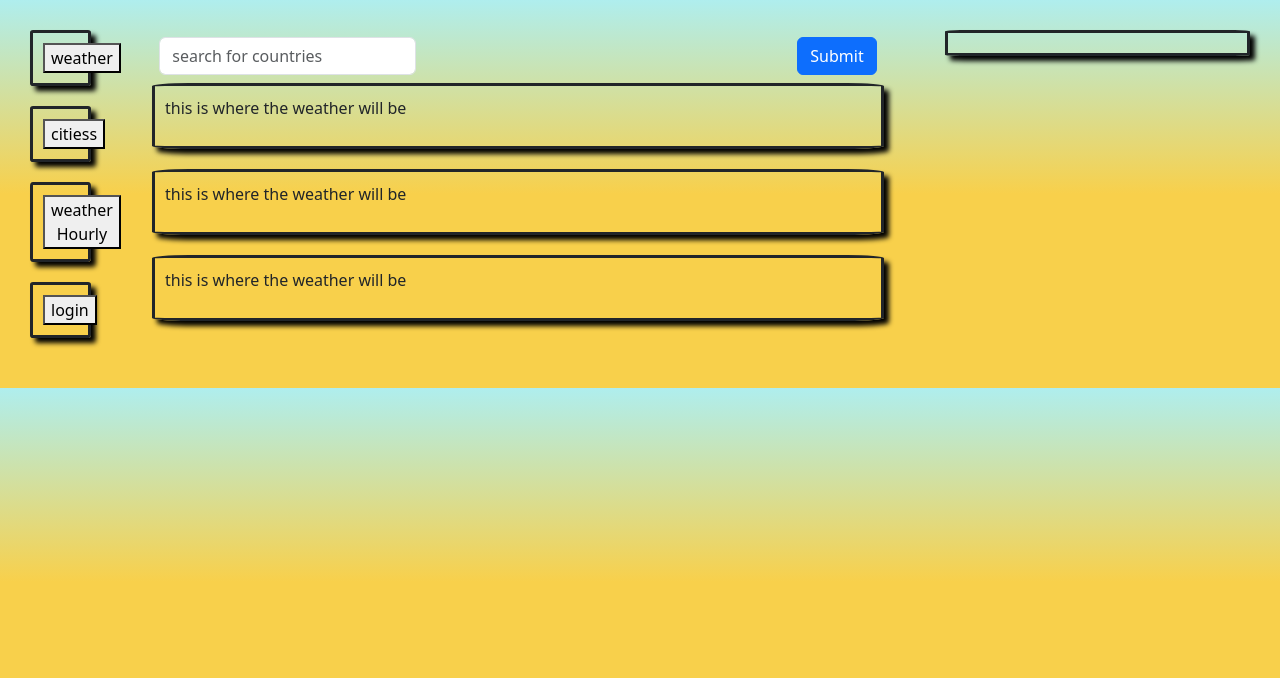
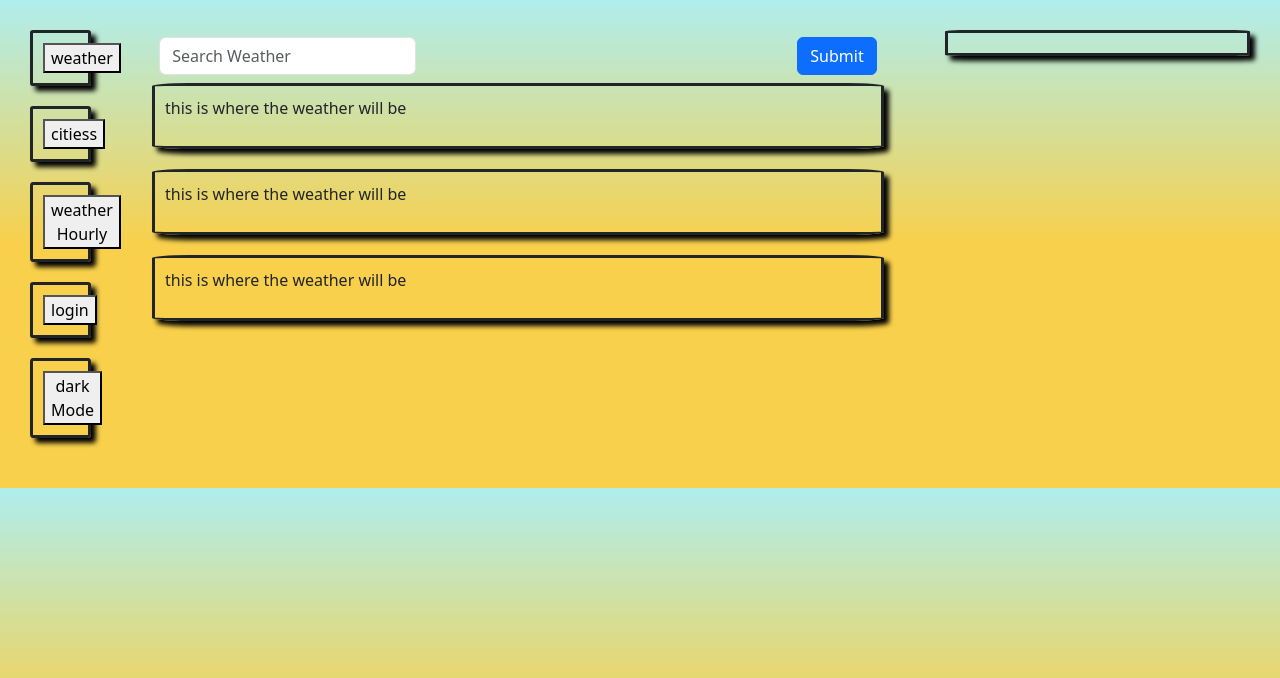
Before and after one commit to Leondeodas1/weather_app, a Flask app: page / in a window 1280 px wide. Shown: the top 678 px of the page. Run offline with Flask 2, Linux system fonts and the light colour scheme.

Commit message:
darkmode

```diff
--- /dev/null
+++ b/flask_app/static/javascript/darkmode.js
@@ -0,0 +1,13 @@
+var bodystyle = document.querySelector("body")
+
+function changecolor(element){
+    bodystyle.style.background = "#222222";
+    bodystyle.style.color = "#ffffff";
+    element.innerText = "off"
+}
+
+// var today = new Date();
+// var time = today.getHours() + ":" + today.getMinutes() + ":" + today.getSeconds();
+// var dateTime = time;
+
+// console.log(dateTime)
--- a/flask_app/templates/hourlyweather.html
+++ b/flask_app/templates/hourlyweather.html
@@ -24,6 +24,9 @@
             <div class="innerbox2" id="changeinnerbox2">
                 <button>login</button>
             </div>
+            <div class="innerbox2" id="changeinnerbox2">
+                <button onclick="changecolor(this)">dark Mode</button>
+            </div>
         </div>
         <div class="innerbox12">
             <canvas id="myChart" style="width:100%;max-width:700px"></canvas>
@@ -31,7 +34,7 @@
     </div>
 
 
-
+    <script type="text/javascript" src="{{ url_for('static', filename='javascript/darkmode.js') }}"></script>
     <script src="https://cdnjs.cloudflare.com/ajax/libs/Chart.js/2.9.4/Chart.js"></script>
 <script type="text/javascript" src="{{ url_for('static', filename='javascript/search.js') }}"></script>
 </body>
--- a/flask_app/templates/index.html
+++ b/flask_app/templates/index.html
@@ -23,12 +23,15 @@
             <div class="innerbox2" id="changeinnerbox2">
                 <a href="/getlogin"><button>login</button></a>
             </div>
+            <div class="innerbox2" id="changeinnerbox2">
+                <button onclick="changecolor()">dark Mode</button>
+            </div>
         </div>
         <div class="innerbox12">
                 <div class="searchbox" id="hi" >
                     <div style="width: 100%;height: 100%; border-radius: 5%; padding: 1%; display: flex; justify-content: space-between;">
                         <div >
-                            <input type="text" oninput="search(this)" onclick class="form-control" name="search" placeholder="search for countries">
+                            <input type="text" oninput="search(this)" onclick class="form-control" name="search" placeholder="Search Weather">
                         </div>
                         <button onclick="show()" class="btn btn-primary">Submit</button>
                     </div>
@@ -49,10 +52,7 @@
                 <div id="air" class="hello">
                     <p>this is where the weather will be </p>
                 </div>
-
             </div>
-
-
         </div>
         <div class="innerbox13"id="weatherweeks">
             <div class="innerbox2" >
@@ -64,5 +64,6 @@
 
     </ul>
     <script type="text/javascript" src="{{ url_for('static', filename='javascript/search.js') }}"></script>
+    <script type="text/javascript" src="{{ url_for('static', filename='javascript/darkmode.js') }}"></script>
 </body>
 </html>
```
Also changed, not shown: flask_app/static/javascript/exampletime.js (+23 -0 lines).
